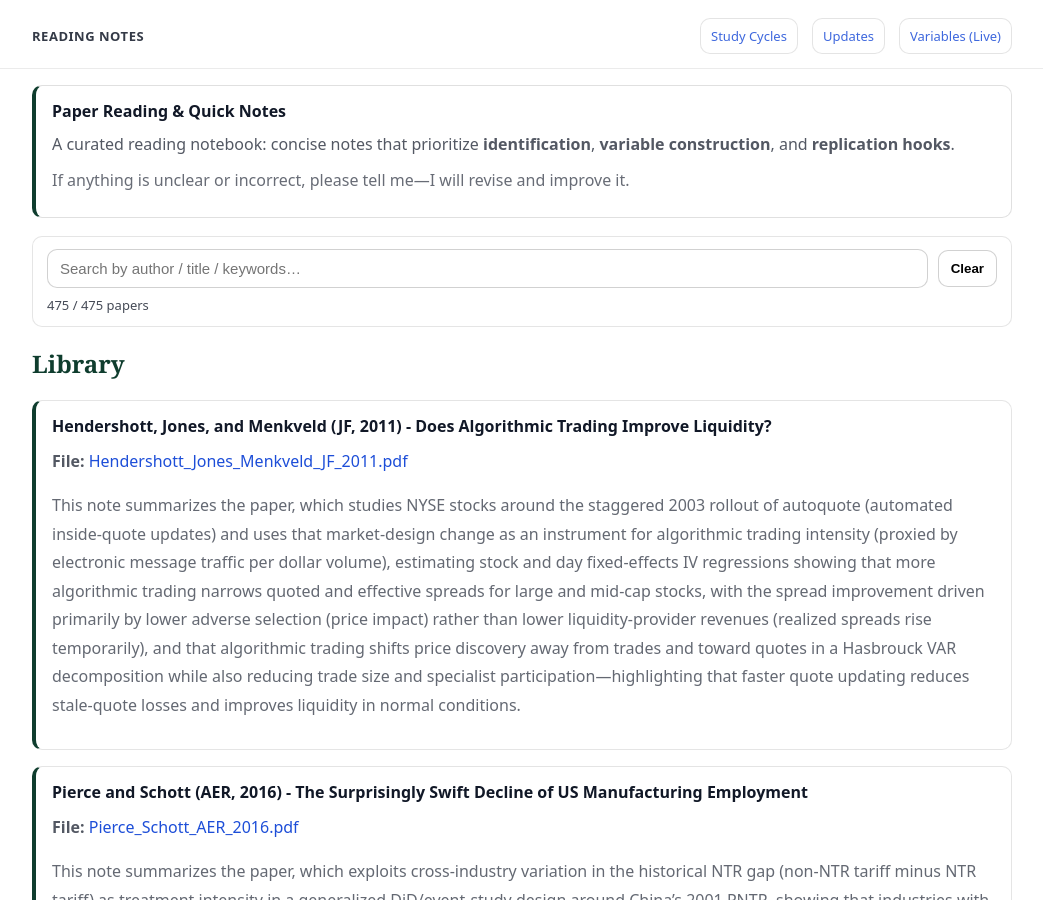
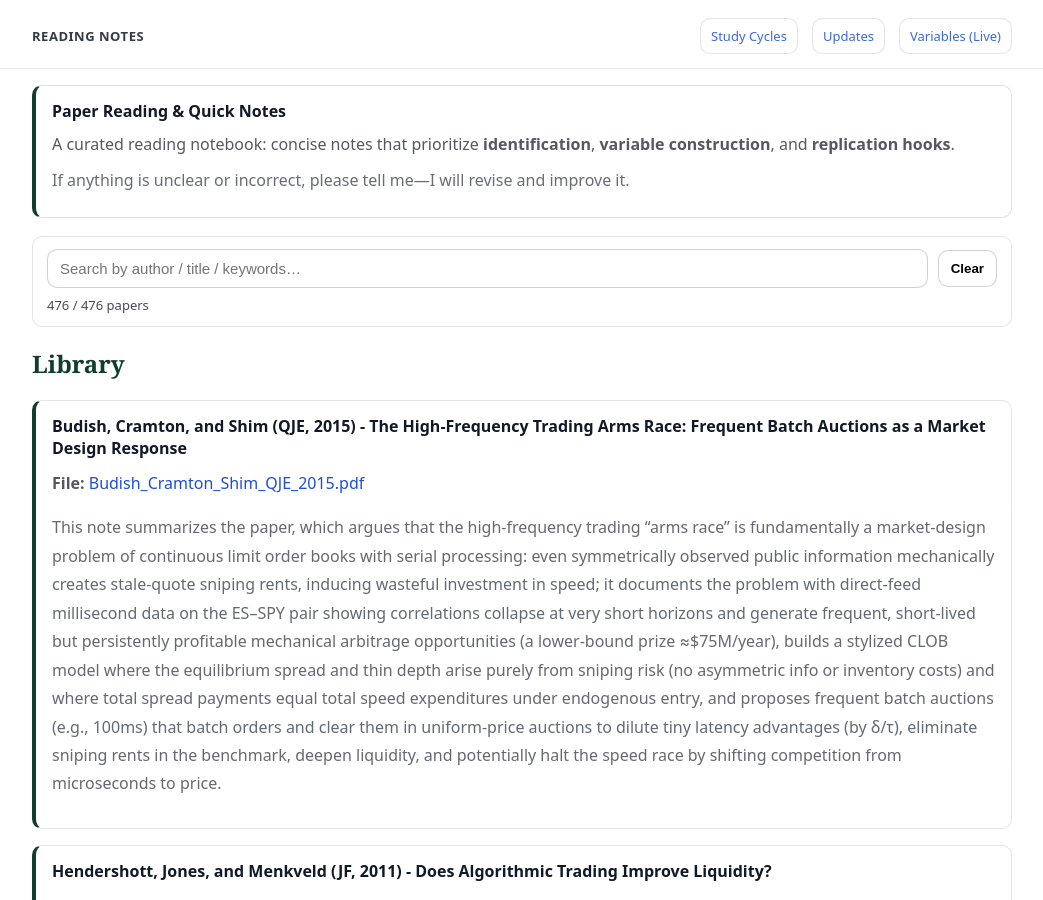
Before and after one commit to yaxinzn/study-archive, a Jekyll site: the page built from reading/index.md, in a window 1280 px wide and 900 px high. Shown: the whole window, without its empty margins (118-1161 px from the left). Built offline with Jekyll 4.4.1, drawn with Linux system fonts in a browser that asks for light colours.

Commit message:
Reading: add/update Budish_Cramton_Shim_QJE_2015.pdf

```diff
--- a/_data/reading.yml
+++ b/_data/reading.yml
@@ -1,3 +1,7 @@
+- title: "Budish, Cramton, and Shim (QJE, 2015) - The High-Frequency Trading Arms Race: Frequent Batch Auctions as a Market Design Response"
+  file: "Budish_Cramton_Shim_QJE_2015.pdf"
+  desc: "This note summarizes the paper, which argues that the high-frequency trading “arms race” is fundamentally a market-design problem of continuous limit order books with serial processing: even symmetrically observed public information mechanically creates stale-quote sniping rents, inducing wasteful investment in speed; it documents the problem with direct-feed millisecond data on the ES–SPY pair showing correlations collapse at very short horizons and generate frequent, short-lived but persistently profitable mechanical arbitrage opportunities (a lower-bound prize ≈$75M/year), builds a stylized CLOB model where the equilibrium spread and thin depth arise purely from sniping risk (no asymmetric info or inventory costs) and where total spread payments equal total speed expenditures under endogenous entry, and proposes frequent batch auctions (e.g., 100ms) that batch orders and clear them in uniform-price auctions to dilute tiny latency advantages (by δ/τ), eliminate sniping rents in the benchmark, deepen liquidity, and potentially halt the speed race by shifting competition from microseconds to price."
+
 - title: "Hendershott, Jones, and Menkveld (JF, 2011) - Does Algorithmic Trading Improve Liquidity?"
   file: "Hendershott_Jones_Menkveld_JF_2011.pdf"
   desc: "This note summarizes the paper, which studies NYSE stocks around the staggered 2003 rollout of autoquote (automated inside-quote updates) and uses that market-design change as an instrument for algorithmic trading intensity (proxied by electronic message traffic per dollar volume), estimating stock and day fixed-effects IV regressions showing that more algorithmic trading narrows quoted and effective spreads for large and mid-cap stocks, with the spread improvement driven primarily by lower adverse selection (price impact) rather than lower liquidity-provider revenues (realized spreads rise temporarily), and that algorithmic trading shifts price discovery away from trades and toward quotes in a Hasbrouck VAR decomposition while also reducing trade size and specialist participation—highlighting that faster quote updating reduces stale-quote losses and improves liquidity in normal conditions."
```
Also changed, not shown: 1 other file.
